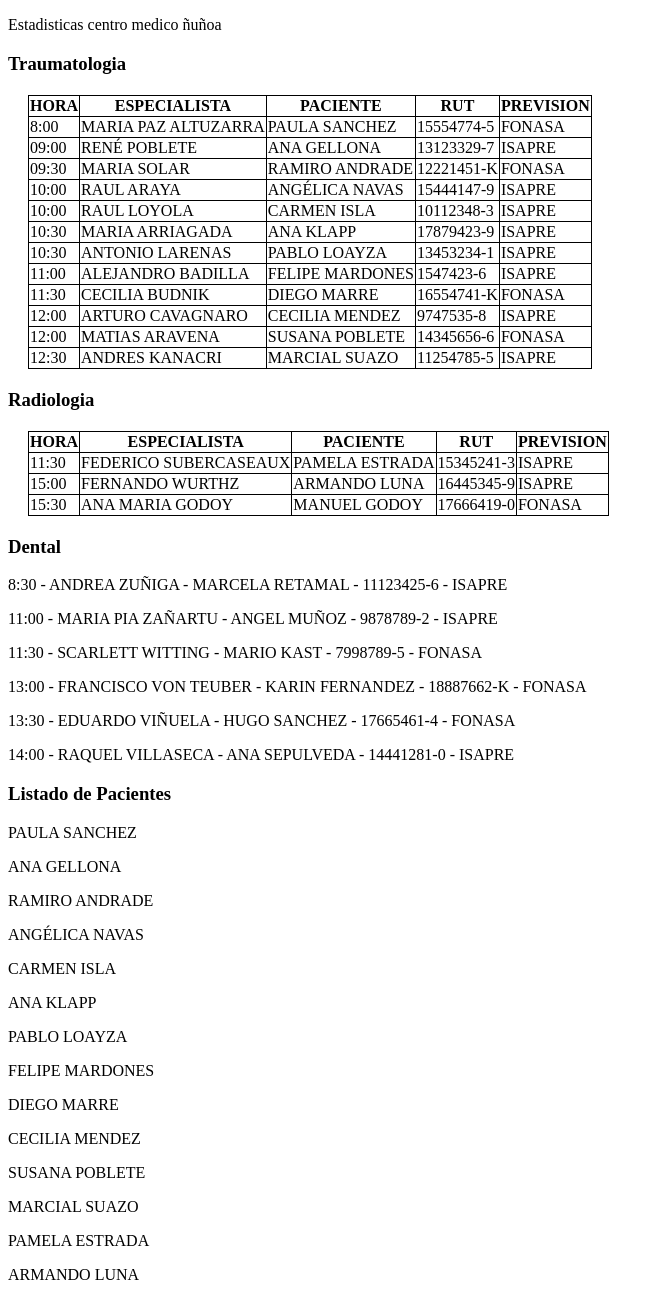
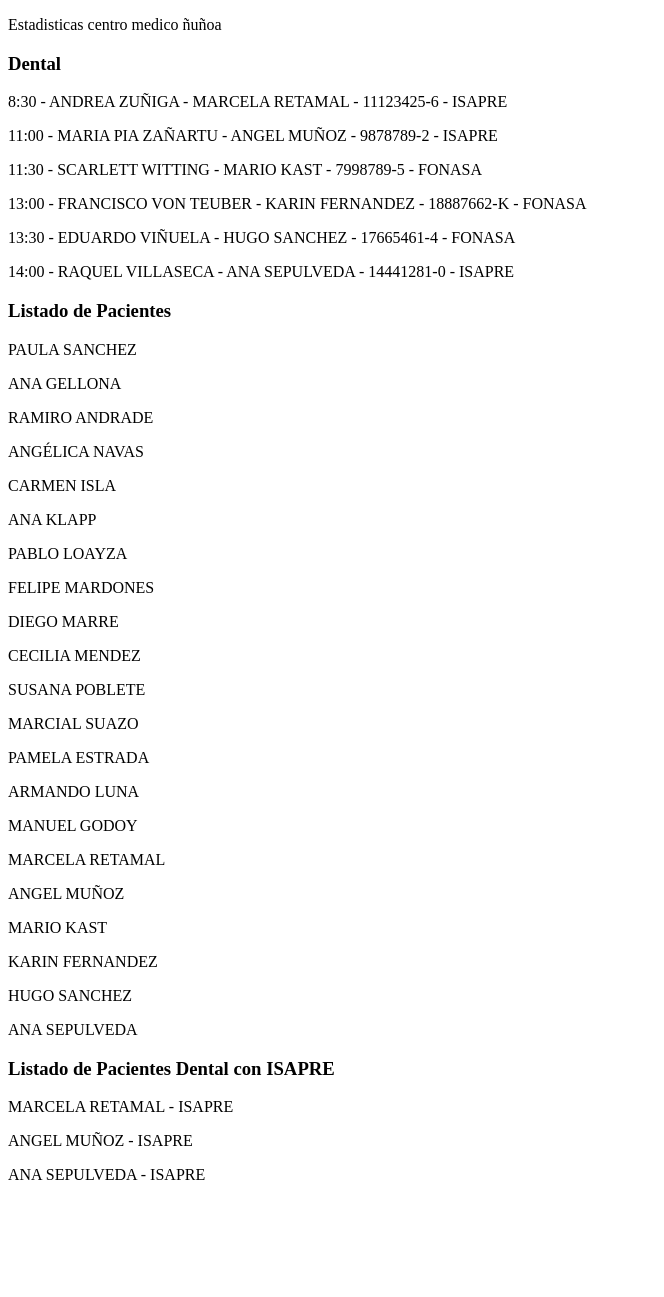
Before and after one commit to jesbell/M3-U3-DEarrayobj, a plain HTML site: page index.html in a window 1280 px wide. Shown: the top 1297 px of the page, without its empty margins (0-664 px from the left). After the commit the page ends 1200 px from the top, so only its background shows below. Drawn offline with Linux system fonts and the light colour scheme.

Commit message:
Filtrando pacientes dental, para obtener solo los que tiene previsión ISAPRE

```diff
--- a/assets/js/dental.js
+++ b/assets/js/dental.js
@@ -7,9 +7,21 @@ var dental = [
     {hora: '14:00', especialista: 'RAQUEL VILLASECA',       paciente: 'ANA SEPULVEDA',  rut: '14441281-0', prevision: 'ISAPRE'},
 ];
 
+/* Requerimiento 3 */
 var texto_dental = '';
 for (var i = 0; i < dental.length; i++) {
     texto_dental += `<p>${dental[i].hora} - ${dental[i].especialista} - ${dental[i].paciente} - ${dental[i].rut} - ${dental[i].prevision} </p>`;
 }
 
 document.getElementById("info-dental").innerHTML = texto_dental;
+
+/* Requerimiento 5 */
+
+const isapresDental = dental.filter(cita => cita.prevision === "ISAPRE");
+var texto_isapre = '';
+
+for (var i = 0; i < isapresDental.length; i++) {
+    texto_isapre += `<p>${isapresDental[i].paciente} - ${isapresDental[i].prevision} </p>`;
+}
+
+document.getElementById("dental-isapreListado").innerHTML = texto_isapre;
--- a/index.html
+++ b/index.html
@@ -36,25 +36,32 @@ document.write(`<p>Primera atencion: ${dental[0].paciente} - ${dental[0].previsi
     <section>
         <!-- Requerimiento 1. impresion de traumatologia
         para visualizar los elementos agregados y ordenados -->
-        <h3>Traumatologia</h3>
-        <table id="tabla-traumatologia"></table>
+        <!-- <h3>Traumatologia</h3>
+        <table id="tabla-traumatologia"></table> -->
     </section>
     <section>
         <!-- Requerimiento 2. impresion de radiologia
         para visualizar la eliminación del primer y último
         elemento -->
-        <h3>Radiologia</h3>
-        <table id="tabla-radiologia"></table>
+        <!-- <h3>Radiologia</h3>
+        <table id="tabla-radiologia"></table> -->
     </section>
     <section>
-        <!-- Requerimiento 3. imprimiento
+        <!-- Requerimiento 3. imprimiendo
         consulta medica dental en el formato pedido -->
         <h3>Dental</h3>
         <div id="info-dental"></div>
     </section>
     <section>
+        <!-- Requerimiento 5, imprimiento todos
+        los pacientes atendidos en el centro médico -->
         <h3>Listado de Pacientes</h3>
         <div id="pacientes-listado"></div>
+    </section>
+    <section>
+        <!-- Requerimiento 5 -->
+        <h3>Listado de Pacientes Dental con ISAPRE</h3>
+        <div id="dental-isapreListado"></div>
     </section>
     <script src="assets/js/traumatologia.js"></script>
     <script src="assets/js/radiologia.js"></script>
```
Also changed, not shown: assets/js/index.js (line endings or trailing spaces).
